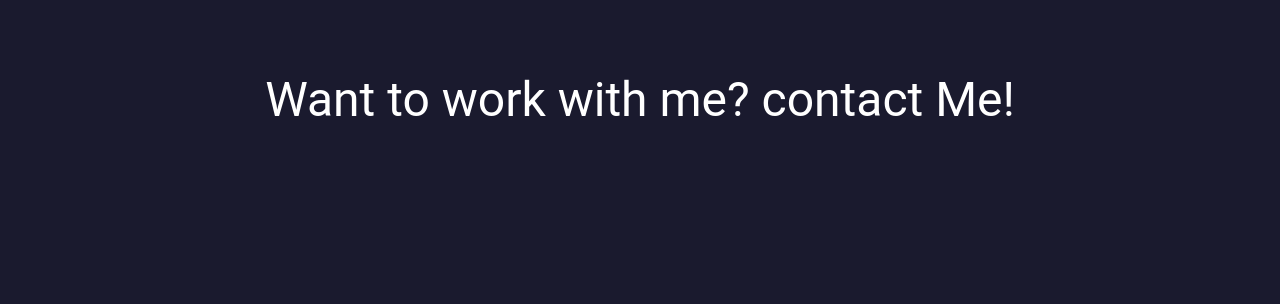
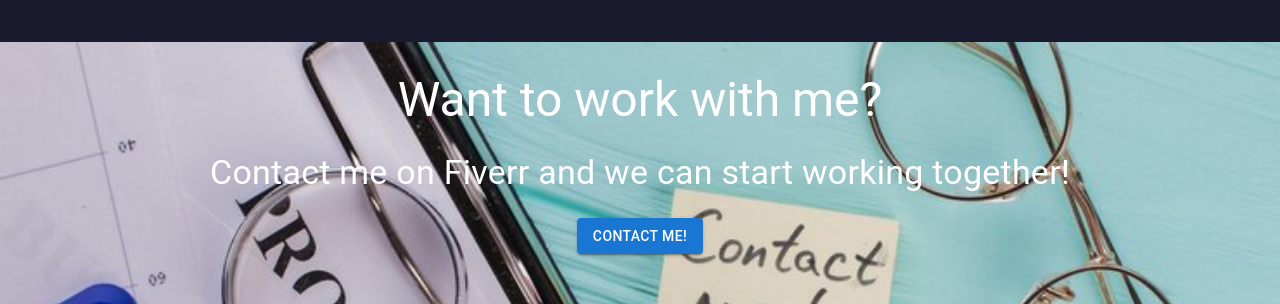
Before and after one commit to uzair11C/portfolio-dev, a React (Create React App) app: page / in a window 1280 px wide. Shown: the part 1469-1773 px from the top of the page. Before the commit the page ends 1637 px from the top, so only its background shows below. Built offline with nearby package versions, Linux system fonts and the light colour scheme.

Commit message:
created work

```diff
--- a/src/components/workWithMe.js
+++ b/src/components/workWithMe.js
@@ -1,13 +1,33 @@
-import { Container, Stack, Typography } from "@mui/material";
+import { Button, Container, Stack, Typography } from "@mui/material";
 import React from "react";
 
 const WorkWithMe = () => {
 	return (
-		<Container maxWidth="xl" sx={{ p: "30px", mt: "10px", mb: "10px" }}>
-			<Stack direction="column" justifyContent="center" alignItems="center">
+		<Container
+			maxWidth="xl"
+			sx={{
+				p: "30px",
+				mt: "10px",
+				mb: "10px",
+				backgroundImage: "url('/images/work_with_me.jpg')",
+				backgroundRepeat: "no-repeat",
+				backgroundSize: "cover",
+				minHeight: "70vh",
+			}}
+		>
+			<Stack
+				direction="column"
+				justifyContent="center"
+				alignItems="center"
+				spacing={3}
+			>
 				<Typography component="h3" variant="h3">
-					Want to work with me? contact Me!
+					Want to work with me?
 				</Typography>
+				<Typography component="h3" variant="h4">
+					Contact me on Fiverr and we can start working together!
+				</Typography>
+				<Button variant="contained">Contact me!</Button>
 			</Stack>
 		</Container>
 	);
```
